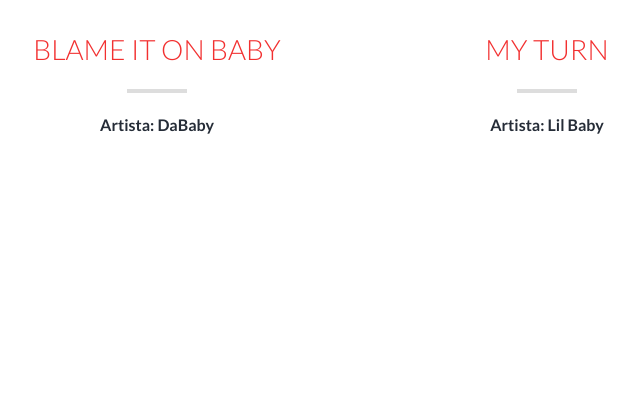
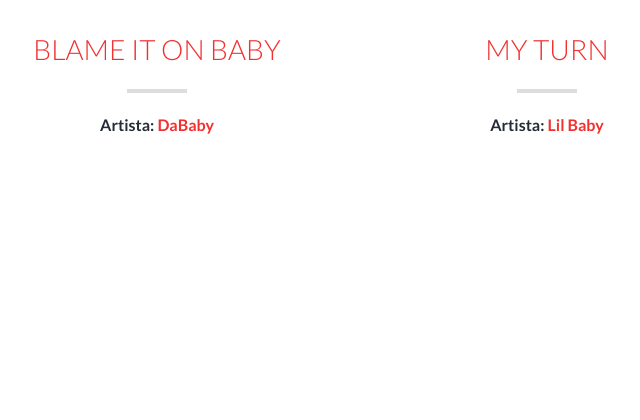
Before and after one commit to mikelgomez/top100, a Django app: page /proyecto/albumes/ in a window 1280 px wide. Shown: the part 1271-1691 px from the top of the page, without its empty margins (93-733 px from the left). Run offline with Django 3.2, Linux system fonts and the light colour scheme; data comes from the database, SQL or seed files in the repository; some libraries are stand-ins or nearby versions.

Commit message:
Algunos Cambios

```diff
--- a/top100/templates/albumes.html
+++ b/top100/templates/albumes.html
@@ -32,7 +32,7 @@
 								<!-- horizontal line -->
 								<hr />
 								<!-- some responce from social medial or web likes -->
-								<p>Artista: {{a.artistaAlbum}}</p>
+								<p>Artista: <a href="/proyecto/artistas/{{a.artistaAlbum.id}}">{{a.artistaAlbum}}</a></p>
 							</div>
 						</div>
 					</div>
--- a/top100/templates/index.html
+++ b/top100/templates/index.html
@@ -121,7 +121,7 @@
 						<!-- Collect the nav links, forms, and other content for toggling -->
 						<div class="collapse navbar-collapse" id="bs-example-navbar-collapse-1">
 							<ul class="nav navbar-nav navbar-right">
-								<li><a href="/proyecto">Latest Album</a></li>
+								<li><a href="/proyecto">Home</a></li>
 								<li><a href="/proyecto/albumes">Albumes</a></li>
 								<li><a href="/proyecto/artistas">Artistas</a></li>
 								<li><a href="/proyecto/portfolio">Portfolio</a></li>
```
